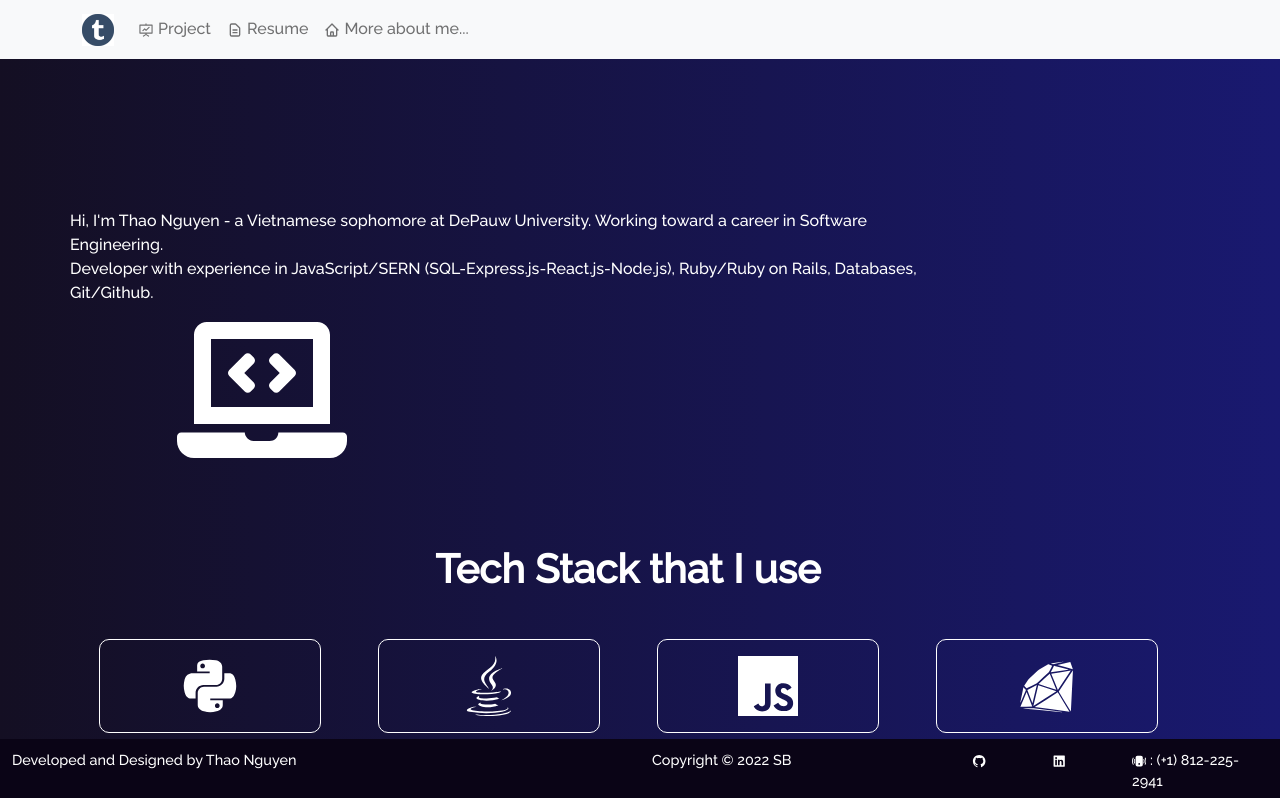
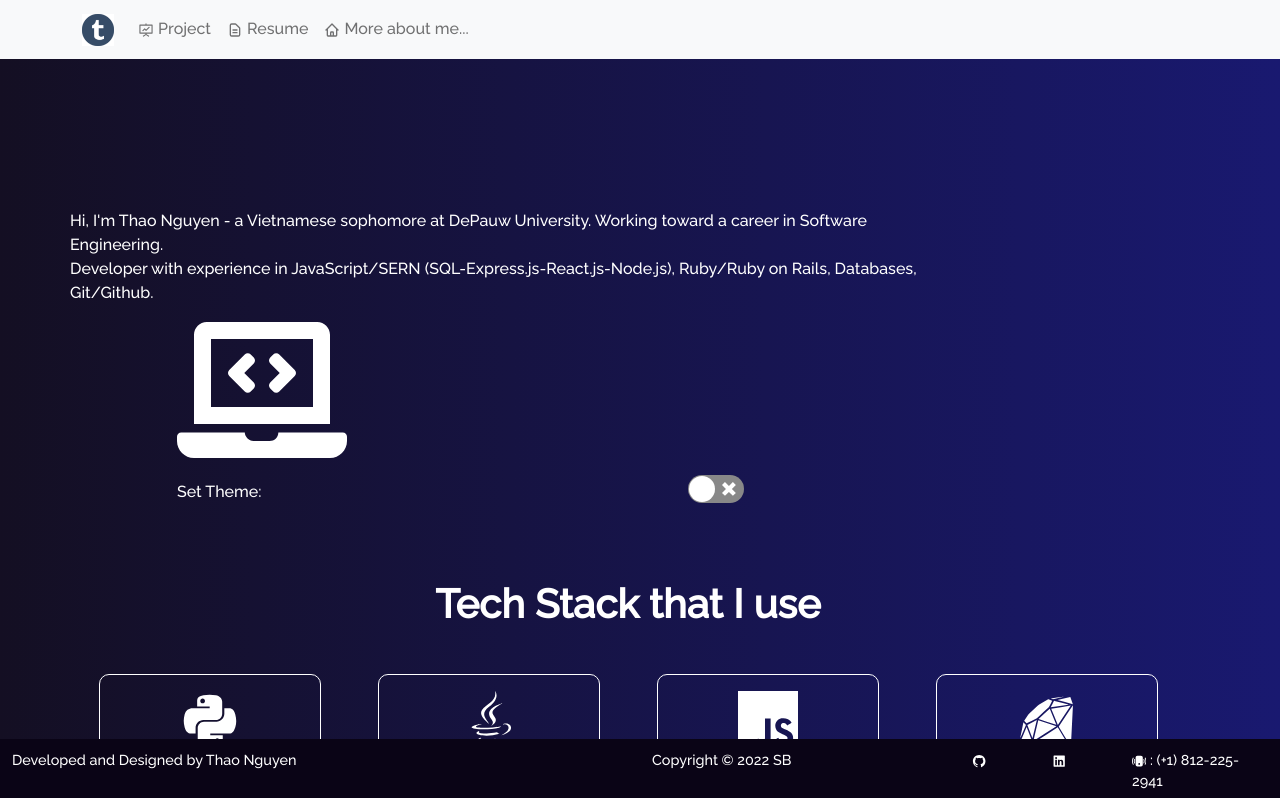
Before and after one commit to ntphuongthao/Personal-Portfolio, a React (Create React App) app: page / in a window 1280 px wide. Shown: the top 798 px of the page. Built offline with nearby package versions, Linux system fonts and the light colour scheme.

Commit message:
Add background theme to the page

```diff
--- a/package.json
+++ b/package.json
@@ -15,6 +15,7 @@
     "react-pdf": "^5.7.2",
     "react-router-dom": "^6.4.1",
     "react-scripts": "5.0.1",
+    "react-switch": "^7.0.0",
     "web-vitals": "^2.1.4"
   },
   "scripts": {
--- a/public/index.html
+++ b/public/index.html
@@ -26,7 +26,7 @@
     -->
     <title>Thao Nguyen Portfolio</title>
   </head>
-  <body>
+  <body data-theme="dark">
     <div id="root"></div>
     <!--
       This HTML file is a template.
--- /dev/null
+++ b/src/components/Home/CustomSwitch.js
@@ -0,0 +1,35 @@
+import { useState } from 'react';
+import { Container, Col } from 'react-bootstrap';
+import Switch from 'react-switch';
+
+export default function CustomSwitch() {
+  const [checked, setChecked] = useState(false);
+
+  const setTheme = () => {
+    var dataThemeAttribute = 'data-theme';
+    var body = document.body;
+    var newTheme =
+      body.getAttribute(dataThemeAttribute) === 'dark' ? 'light' : 'dark';
+    body.setAttribute(dataThemeAttribute, newTheme);
+  };
+
+  const handleSwitch = () => {
+    setChecked((prev) => !prev);
+    setTheme();
+  };
+
+  return (
+    <Container
+      style={{
+        display: 'flex',
+        justifyContent: 'center',
+        alignItems: 'center',
+      }}
+    >
+      <Col sx={9}>Set Theme:</Col>
+      <Col sx={3}>
+        <Switch onChange={handleSwitch} checked={checked} />
+      </Col>
+    </Container>
+  );
+}
--- a/src/components/Home/Introduction.js
+++ b/src/components/Home/Introduction.js
@@ -1,22 +1,26 @@
 import { Row, Col } from 'react-bootstrap';
 import { FaLaptopCode } from 'react-icons/fa';
+import CustomSwitch from './CustomSwitch';
 
 export default function Introduction() {
   return (
     <Row>
       <Col xs={9}>
-        <Row>
+        <Row className="light-color">
           Hi, I'm Thao Nguyen - a Vietnamese sophomore at DePauw University.
           Working toward a career in Software Engineering.
         </Row>
-        <Row md={{ offset: 1 }}>
+        <Row className="light-color" md={{ offset: 1 }}>
           Developer with experience in JavaScript/SERN
           (SQL-Express.js-React.js-Node.js), Ruby/Ruby on Rails, Databases,
           Git/Github.
         </Row>
       </Col>
       <Col md={{ offset: 1 }}>
-        <FaLaptopCode size={170} />
+        <FaLaptopCode className="light-color" size={170} />
+        <Row>
+          <CustomSwitch />
+        </Row>
       </Col>
     </Row>
   );
--- a/src/components/Home/SocialMedia.js
+++ b/src/components/Home/SocialMedia.js
@@ -15,9 +15,9 @@ export default function SocialMedia() {
           <div>
             <a
               href="https://github.com/ntphuongthao"
-              style={{ color: 'white' }}
               target="_blank"
               rel="noopener noreferrer"
+              className="social-media-light"
             >
               <AiFillGithub size={60} />
             </a>
@@ -27,9 +27,9 @@ export default function SocialMedia() {
           <div>
             <a
               href="https://www.linkedin.com/in/nguyentpthao/"
-              style={{ color: 'white' }}
               target="_blank"
               rel="noopener noreferrer"
+              className="social-media-light"
             >
               <AiFillLinkedin size={60} />
             </a>
--- a/src/index.css
+++ b/src/index.css
@@ -1,10 +1,18 @@
 @import url('https://fonts.googleapis.com/css2?family=Raleway:wght@500&display=swap');
-body {
+body[data-theme='dark'] {
   margin: 0;
   font-family: 'Raleway', serif !important;
   -webkit-font-smoothing: antialiased;
   -moz-osx-font-smoothing: grayscale;
   background-image: linear-gradient(to left, rgb(25, 25, 112), rgb(20 15 35));
+}
+
+body[data-theme='light'] {
+  margin: 0;
+  font-family: 'Raleway', serif !important;
+  -webkit-font-smoothing: antialiased;
+  -moz-osx-font-smoothing: grayscale;
+  background-image: linear-gradient(to left, rgb(250, 213, 165), white);
 }
 
 .logo {
@@ -13,8 +21,13 @@ body {
 
 /* HOMEPAGE */
 
-.home {
+body[data-theme='dark'] .home {
   color: white;
+  margin-top: 150px;
+}
+
+body[data-theme='light'] .home {
+  color: black;
   margin-top: 150px;
 }
 
@@ -36,15 +49,26 @@ body {
   margin-bottom: 2.5rem;
 }
 
-.tech-stack-icon {
+body[data-theme='dark'] .tech-stack-icon {
   display: table important!;
   padding: 1rem 5rem;
   border: 1.5px solid white;
   border-radius: 10px;
 }
 
-.tech-stack-icon:hover {
+body[data-theme='light'] .tech-stack-icon {
+  display: table important!;
+  padding: 1rem 5rem;
+  border: 1.5px solid black;
+  border-radius: 10px;
+}
+
+body[data-theme='dark'] .tech-stack-icon:hover {
   box-shadow: 3px 4px 3px 2px white !important;
+}
+
+body[data-theme='light'] .tech-stack-icon:hover {
+  box-shadow: 3px 4px 3px 2px black !important;
 }
 
 .social-media-container {
@@ -56,6 +80,13 @@ body {
   margin-bottom: 2.5rem;
 }
 
+body[data-theme='dark'] .social-media-light {
+  color: white;
+}
+
+body[data-theme='light'] .social-media-light {
+  color: black;
+}
 /* RESUME */
 
 .resume-row {
```
Also changed, not shown: 1 other file (tests, documents, lock files or other folders).
